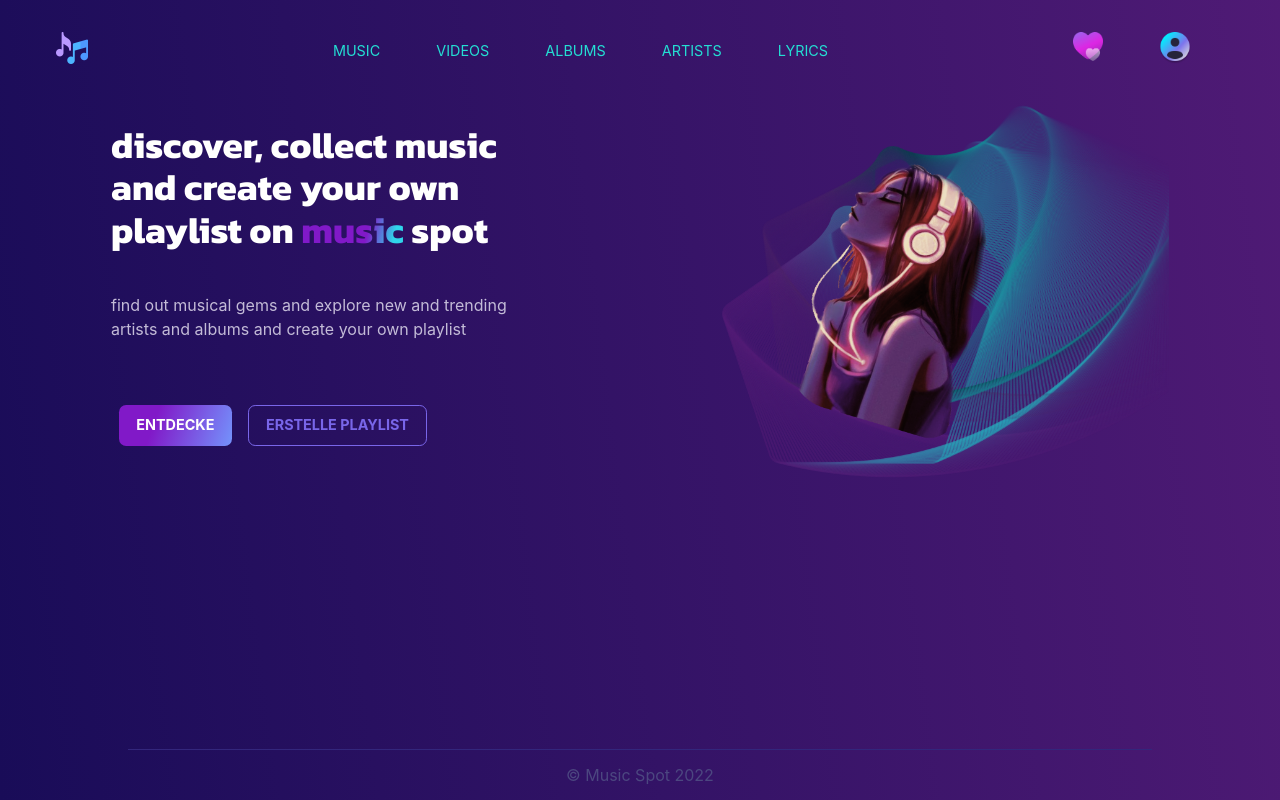
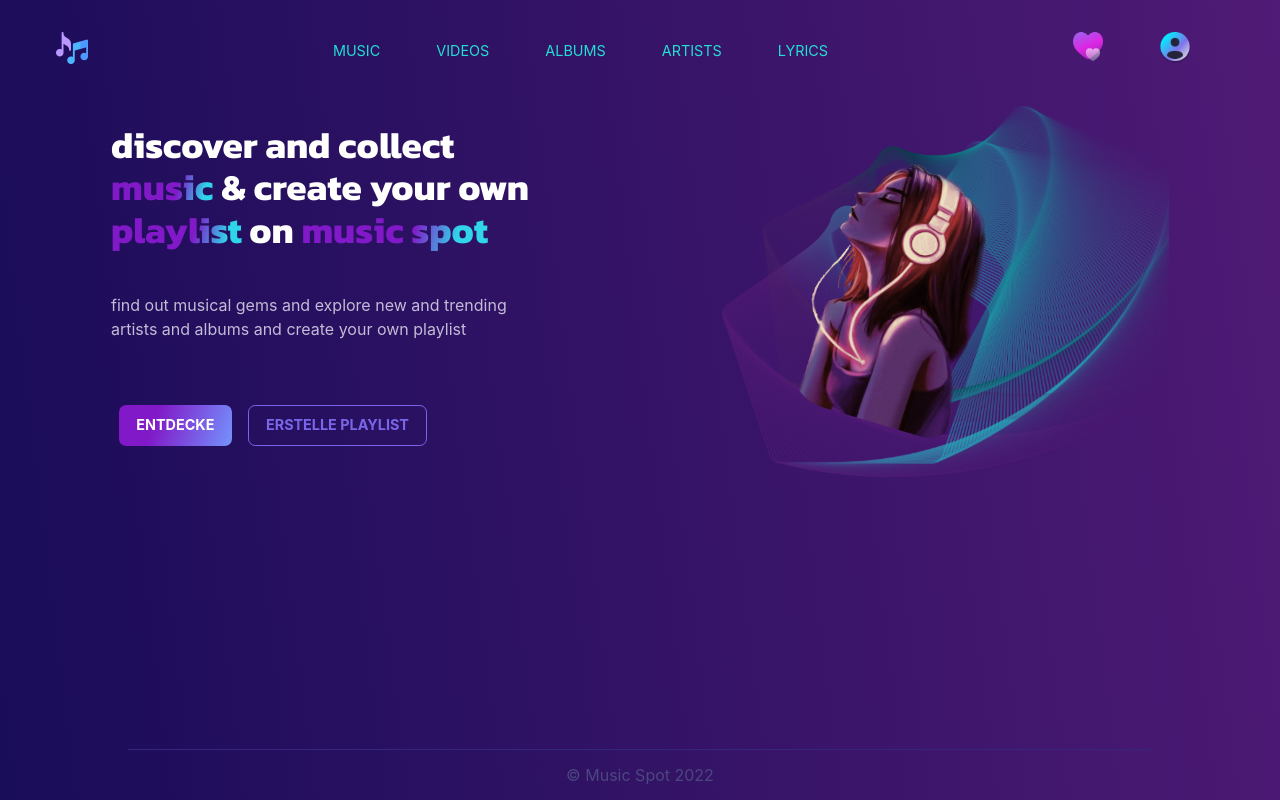
Before and after one commit to ona-co-de-sign/music-spot, a Next.js app: page / in a window 1280 px wide. Built offline with nearby package versions, Linux system fonts and the light colour scheme.

Commit message:
improve heading

```diff
--- a/components/Hero.jsx
+++ b/components/Hero.jsx
@@ -6,7 +6,12 @@ export default function Hero() {
         <div className='hero flex-row'>
             <div className='flex-column hero__content'>
                 <div className="hero__heading flex-column">
-                    <h1>discover, collect music and create your own playlist on <span className='gradient-text'> music </span> spot</h1>
+                    <h1>
+                        discover and collect <span className='gradient-text'> music </span>
+                        & create your own
+                        <span className='gradient-text'> playlist </span>
+                        on <span className='gradient-text'> music spot </span>
+                    </h1>
                     <p className='hero__text'>find out musical gems and explore new and trending artists and albums and create your own playlist</p>
                 </div>
                 <div className="hero__buttons flex-row">
```
